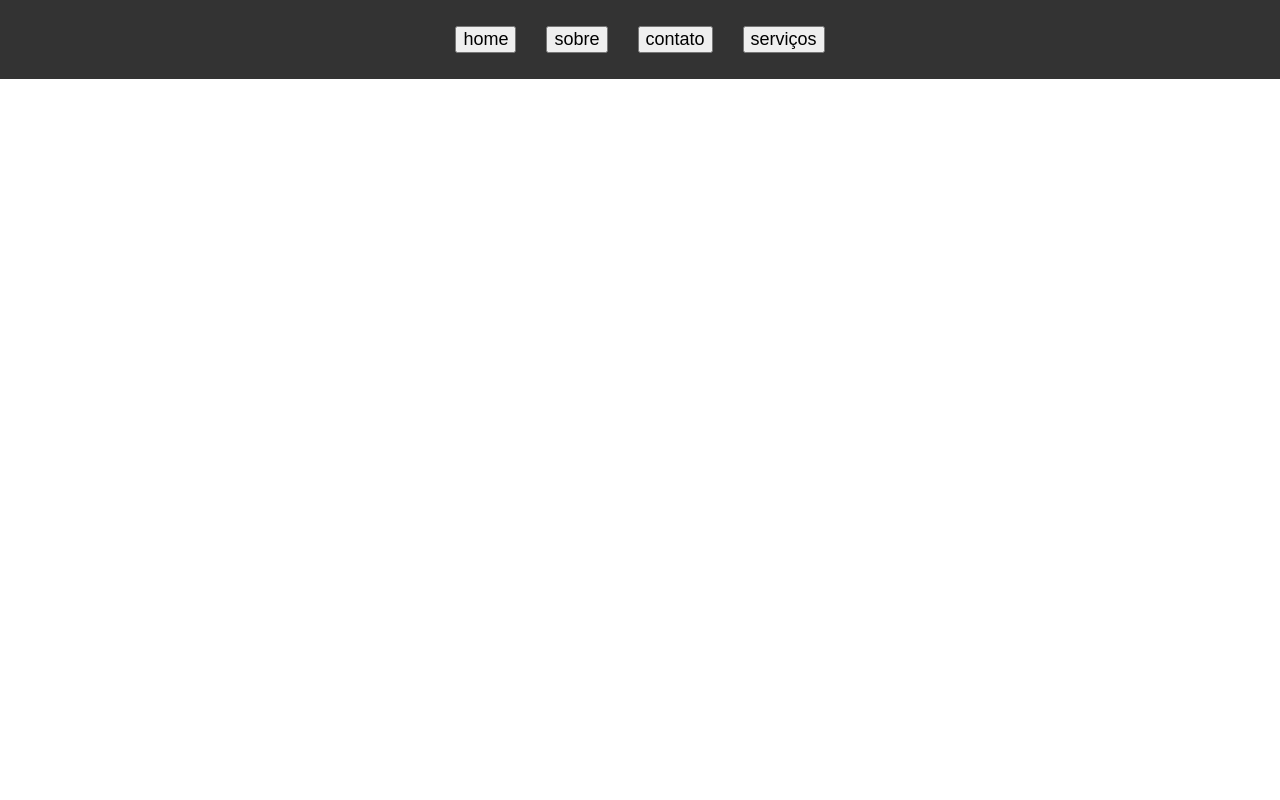
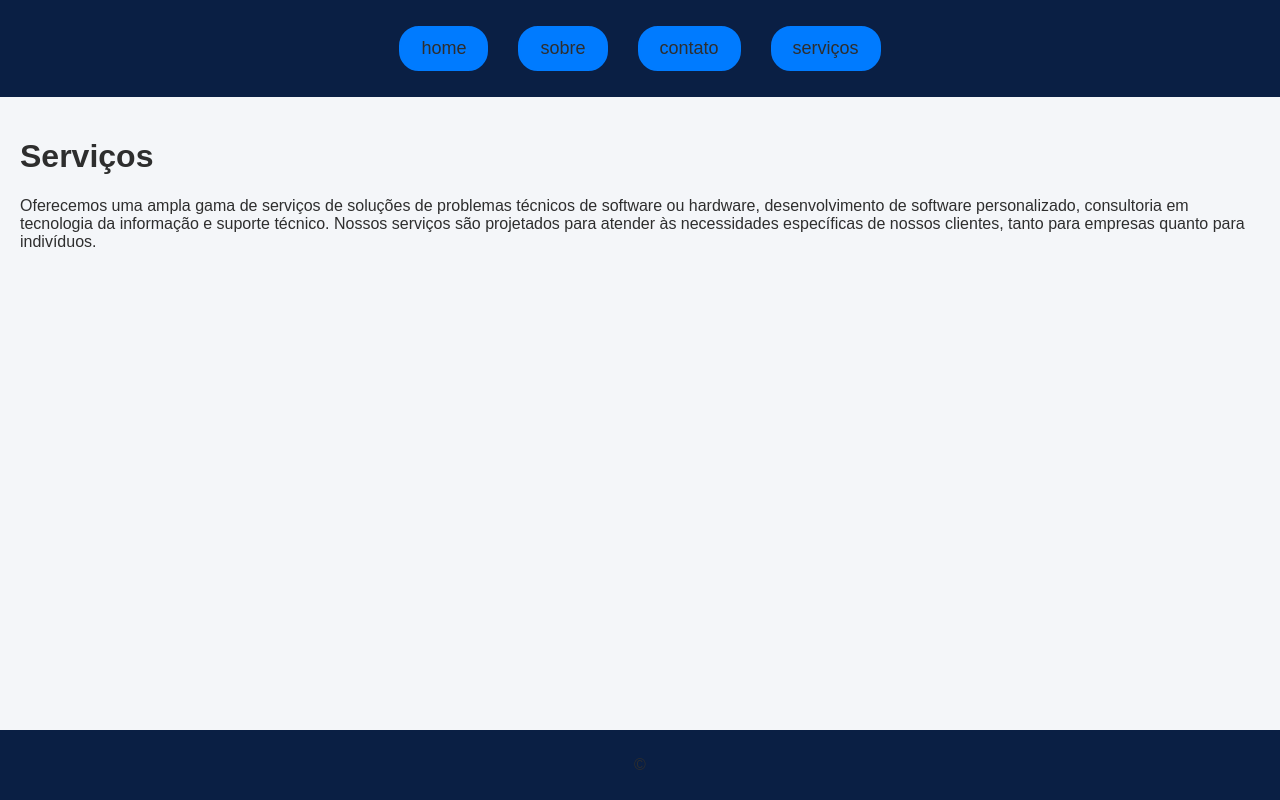
Before and after one commit to Diego0Alves/TF-Implementacao-de-software, a plain HTML site: page TF01/website/servicos.html in a window 1280 px wide. Drawn offline with Linux system fonts and the light colour scheme.

Commit message:
html,css & README updates

```diff
--- a/TF01/website/css/style.css
+++ b/TF01/website/css/style.css
@@ -1,11 +1,21 @@
+html, body {
+    height: 100%;
+    margin: 0;
+}
+
 body {
+    display: flex;
+    flex-direction: column;
+    min-height: 100vh;
+    background-color: #F4F6F9;
     font-family: Arial, sans-serif;
+    color: #2E2E2E;
     margin: 0;
     padding: 0;
 }
 
 body nav {
-    background-color: #333;
+    background-color: #0A1F44;
     padding: 10px 0;
 }
 
@@ -24,7 +34,29 @@ body header nav ul li {
 }
 
 body header nav ul li a {
-    color: rgb(0, 0, 0);
+    color: #2E2E2E;
     text-decoration: none;
     font-size: 18px;
 }
+
+body header nav ul li button {
+    background-color: #007BFF;
+    border: 2px solid #007BFF;
+    border-radius: 20px;
+    padding: 10px 20px;
+    cursor: pointer;
+    transition: background-color 0.3s ease;
+}
+
+main {
+    background-color: #F4F6F9;
+    flex: 1;
+    padding: 20px;
+}
+
+footer {
+    background-color: #0A1F44;
+    color: #2E2E2E;
+    text-align: center;
+    padding: 10px 0;
+}
--- a/TF01/website/servicos.html
+++ b/TF01/website/servicos.html
@@ -4,7 +4,7 @@
     <meta charset="UTF-8">
     <meta name="viewport" content="width=device-width, initial-scale=1.0">
     <link rel="stylesheet" href="./css/style.css">
-    <title>Document</title>
+    <title>TechFix - Serviços</title>
 </head>
 <body>
     <header>
@@ -17,5 +17,18 @@
             </ul>
         </nav>
     </header>
+    <main>
+        <h1>Serviços</h1>
+        <p>Oferecemos uma ampla gama de serviços de
+            soluções de problemas técnicos de software ou hardware,
+             desenvolvimento de software personalizado, consultoria
+              em tecnologia da informação e suporte técnico.
+               Nossos serviços são projetados para atender às necessidades
+                específicas de nossos clientes,
+            tanto para empresas quanto para indivíduos.</p>
+    </main>
+    <footer>
+        <p>&copy;</p>
+    </footer>
 </body>
 </html>
```
Also changed, not shown: TF01/website/404.html (+9 -1 lines), TF01/website/contato.html (+4 -1 lines), TF01/website/index.html (+1 -1 lines), TF01/website/sobre.html (+7 -1 lines), TF01/README.md.
